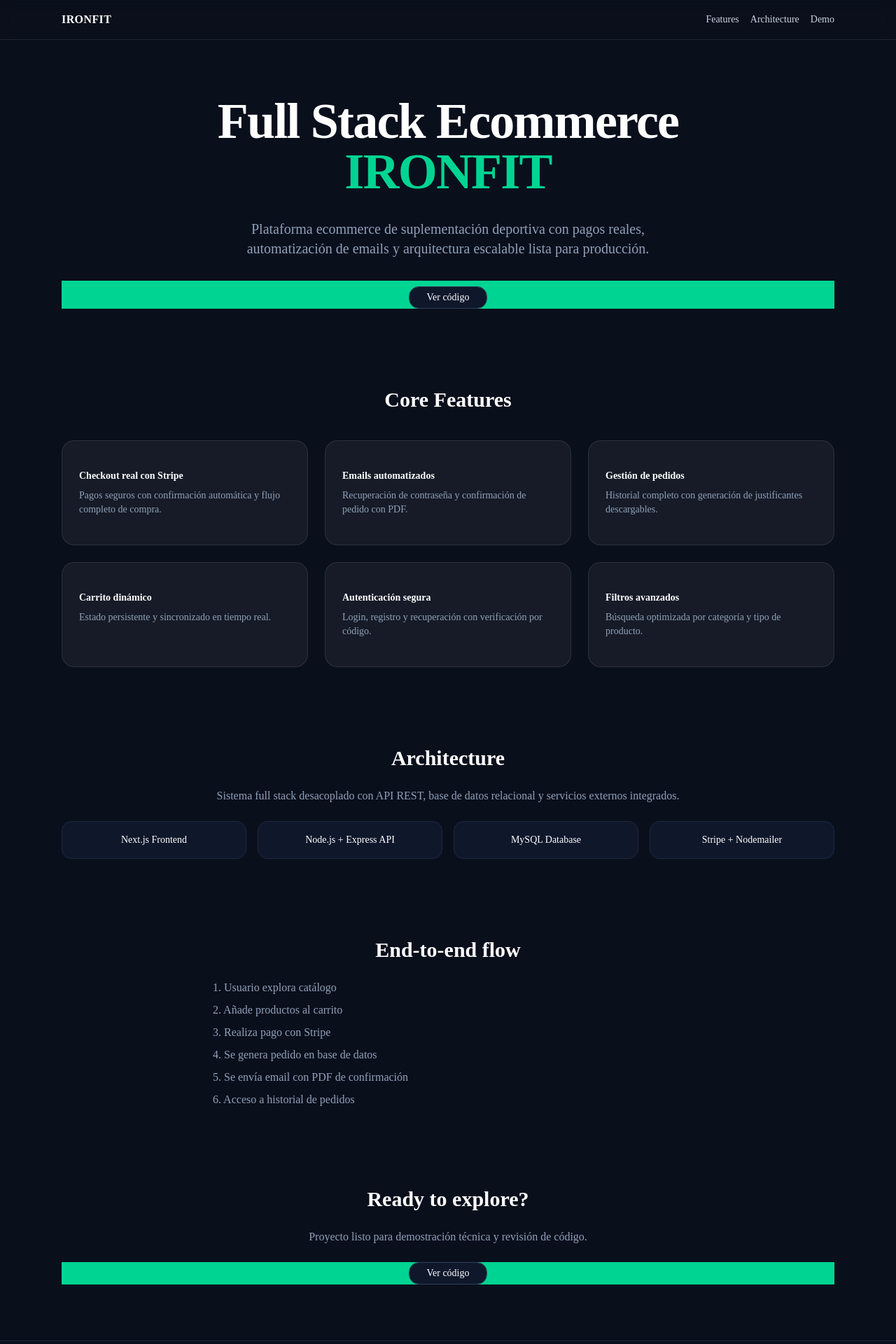
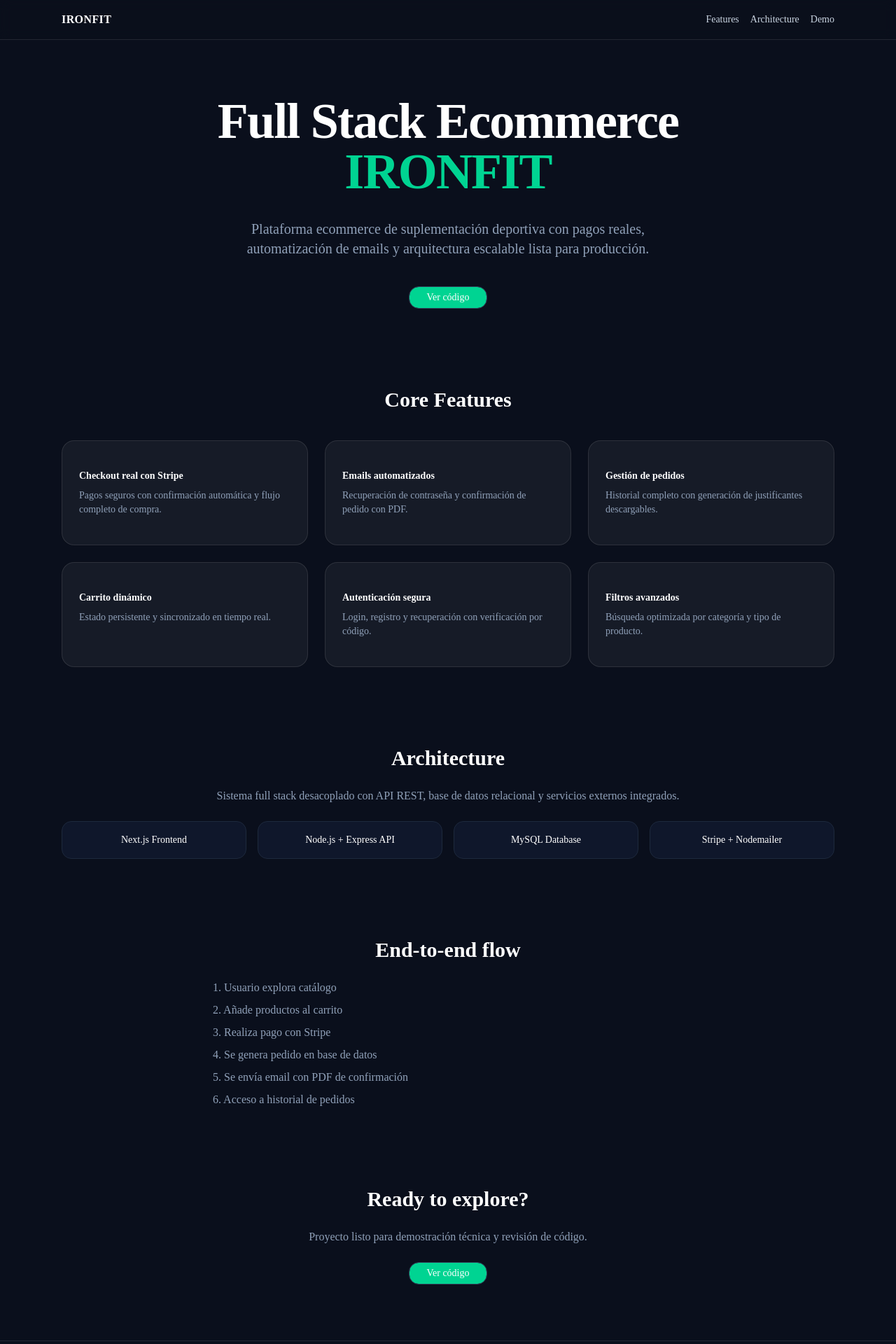
Before and after one commit to jackzet743/ironfit-portfolio, a Next.js app: page / in a window 1280 px wide. Shown: the top 1920 px of the page at 70% size. Built offline with nearby package versions, Linux system fonts and the light colour scheme.

Commit message:
Change button color to emerald in page.tsx

```diff
--- a/app/page.tsx
+++ b/app/page.tsx
@@ -39,13 +39,13 @@
                         Plataforma ecommerce de suplementación deportiva con pagos reales, automatización de emails y arquitectura escalable lista para producción.
                     </p>
 
-                    <div className="flex justify-center gap-4 pt-2 bg-emerald-400">
+                    <div className="flex justify-center gap-4 pt-2">
                         <a
                             href="https://github.com/jackzet743/ironfit-ecommerce-v2.git"
                             target="_blank"
                             rel="noopener noreferrer"
                         >
-                            <Button className="rounded-xl px-6 bg-slate-900 border border-slate-700 text-white hover:bg-slate-800 ">
+                            <Button className="rounded-xl px-6 bg-emerald-400 border border-slate-700 text-white hover:bg-emerald-900 ">
                                 Ver código
                             </Button>
                         </a>
@@ -132,13 +132,13 @@
                     <h2 className="text-3xl font-semibold">Ready to explore?</h2>
                     <p className="text-slate-400">Proyecto listo para demostración técnica y revisión de código.</p>
 
-                    <div className="flex justify-center gap-4 bg-emerald-400">
+                    <div className="flex justify-center gap-4">
                         <a
                             href="https://github.com/jackzet743/ironfit-ecommerce-v2.git"
                             target="_blank"
                             rel="noopener noreferrer"
                         >
-                            <Button className="rounded-xl px-6 bg-slate-900 border border-slate-700 text-white hover:bg-slate-800 ">
+                            <Button className="rounded-xl px-6 bg-emerald-400 border border-slate-700 text-white hover:bg-emerald-900 ">
                                 Ver código
                             </Button>
                         </a>
```
